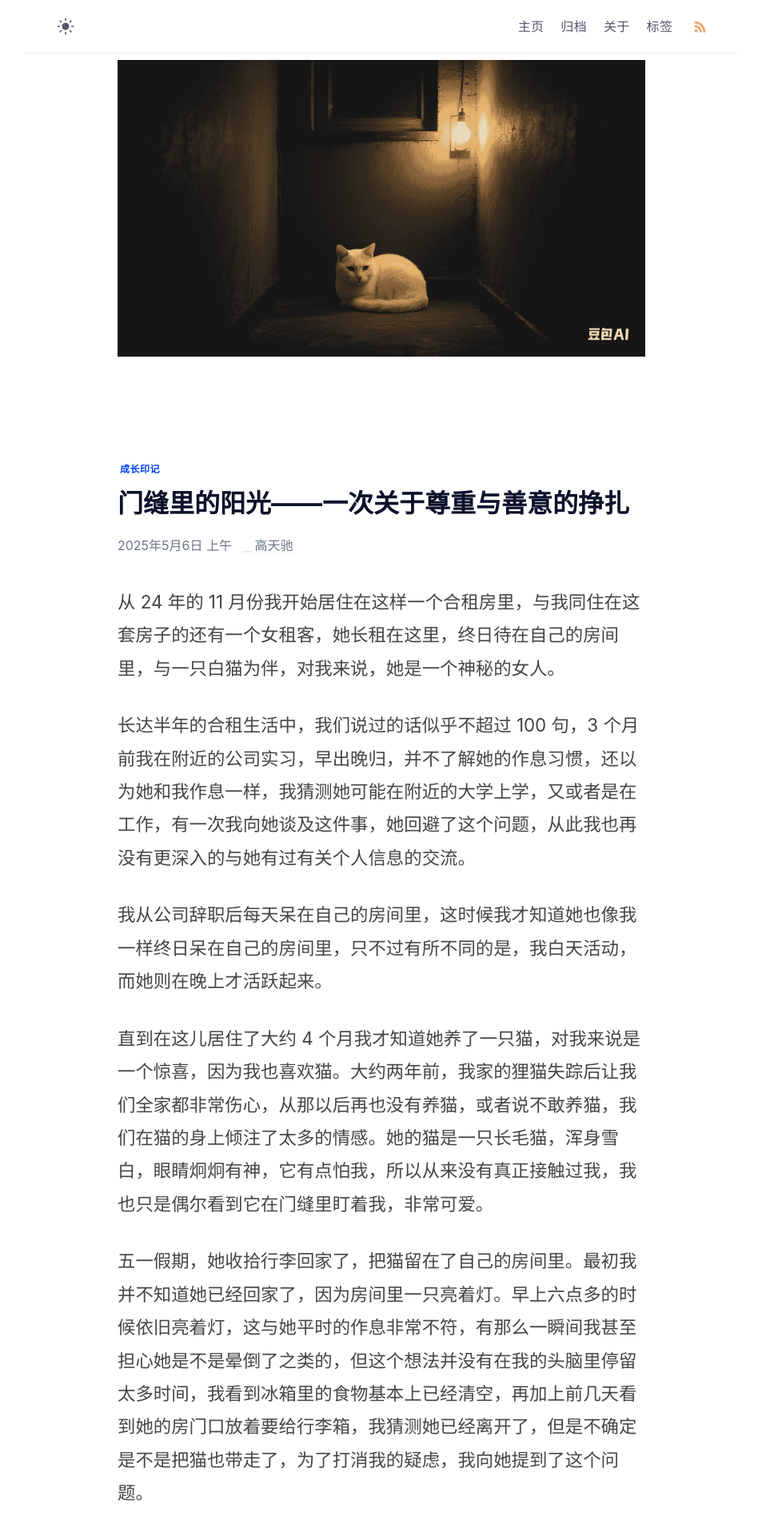
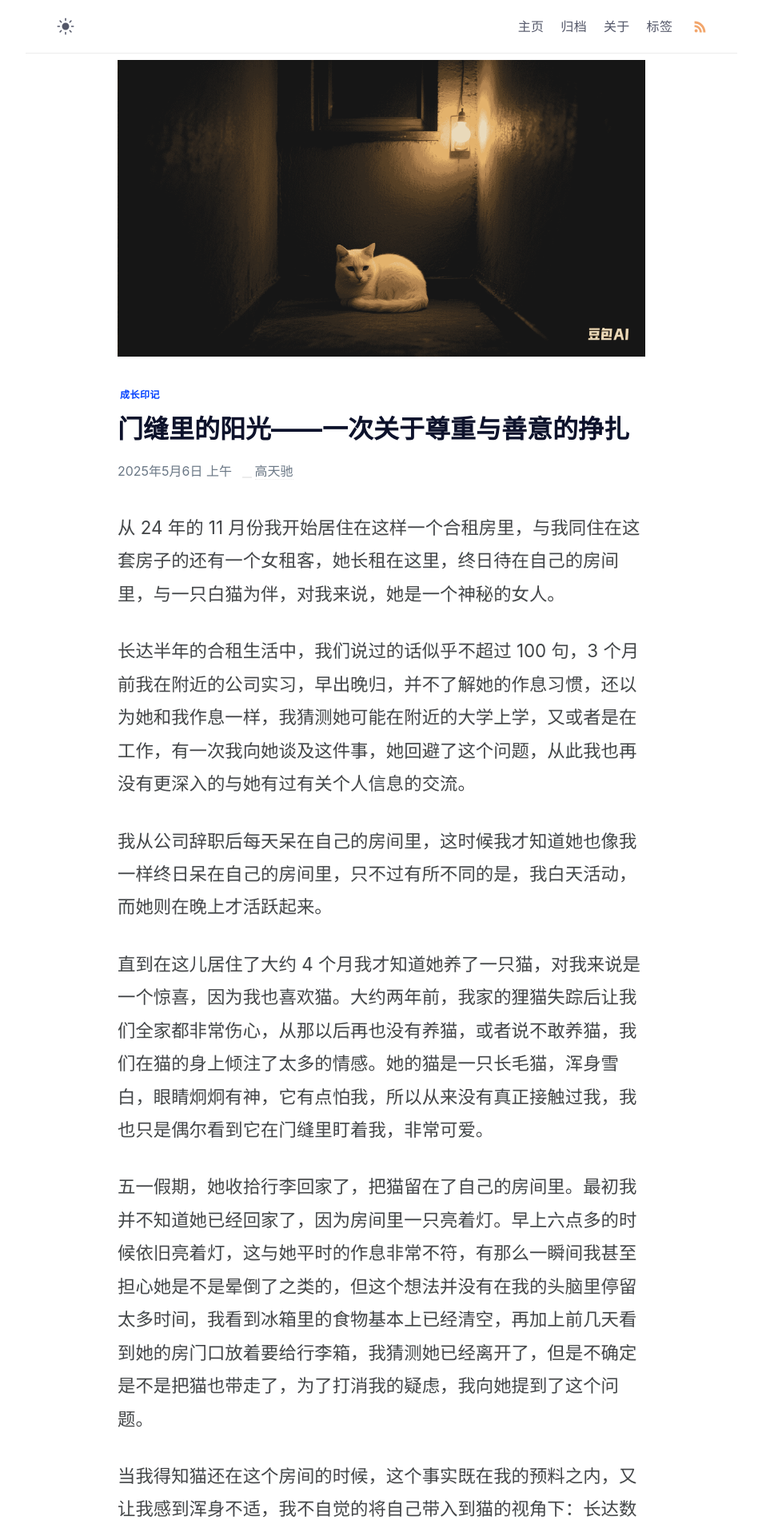
Before and after one commit to gaotianchi/gaotianchi.github.io, a Jekyll site: the page built from _posts/2025-05-06-sunlight-through-the-door-gap.md, in a window 1280 px wide. Shown: the top 1916 px of the page at 80% size, without its empty margins (163-1116 px from the left). Built offline with Jekyll 4.4.1, drawn with Linux system fonts in a browser that asks for light colours.

Commit message:
Update post layout to conditionally display images and enhance metadata structure

```diff
--- a/_layouts/post.html
+++ b/_layouts/post.html
@@ -32,11 +32,13 @@
   <div class="wrapper post">
     <main class="page-content" aria-label="Content">
       <article itemscope itemtype="https://schema.org/BlogPosting">
-        {% if page.image %}
+        {% if page.image and page.showImage %}
         <img class="post-image" src="{{ page.image | absolute_url }}" alt="{{ page.title | escape }}"
           itemprop="image" />
+        <header class="header" style="margin-top: 2rem;">
+          {% else %}
+          <header class="header">
             {% endif %}
-        <header class="header">
             {% if page.tags and page.tags != empty %}
             <div class="tags">
               {% assign tags = page.tags %}
--- a/_posts/2025-05-06-sunlight-through-the-door-gap.md
+++ b/_posts/2025-05-06-sunlight-through-the-door-gap.md
@@ -1,9 +1,9 @@
 ---
 aliases:
-  - 门缝里的阳光：一次关于尊重与善意的挣扎
-  - 猫、门与自由：我与神秘室友的半年合租记
   - 白猫的囚室与我的良心之战
   - 当阳光照进封闭的房间
+  - 猫、门与自由：我与神秘室友的半年合租记
+  - 门缝里的阳光：一次关于尊重与善意的挣扎
   - 拯救猫，还是尊重她：一道艰难的选择题
 category:
 createdAt: 2025-05-06 07:18:36
```
Also changed, not shown: other parts of _posts/2025-05-06-sunlight-through-the-door-gap.md (+2 -1 lines), _posts/2025-05-05-the-silent-moment-on-stage.md (+1 -0 lines). Lines whose indentation alone changed are shown as unchanged.
